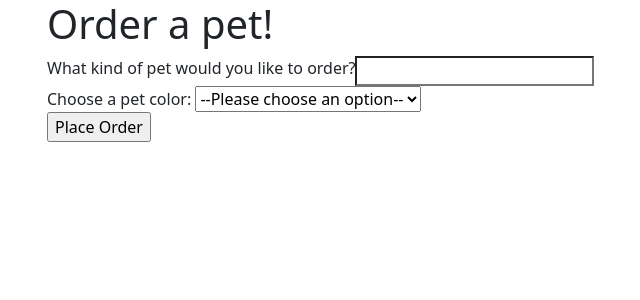
After one commit to rynhndrcksn/pets2, a PHP site: template views/pet-order.html in a window 1280 px wide. The commit adds this page. Shown: the top 300 px of the page, without its empty margins (35-675 px from the left). Run offline with PHP 8.4, Linux system fonts and the light colour scheme; the template is opened without the code that fills it, so the values that code supplies are empty.

Commit message:
added pet-order

```diff
--- a/index.php
+++ b/index.php
@@ -25,4 +25,9 @@ $f3->route('GET /', function () {
     echo $view->render("views/pet-home.html");
 });
 
+$f3->route('GET /order', function () {
+	$view = new Template();
+	echo $view->render("views/pet-order.html");
+});
+
 $f3->run();
--- /dev/null
+++ b/views/pet-order.html
@@ -0,0 +1,42 @@
+<!doctype html>
+<html lang="en">
+<head>
+	<!-- Required meta tags -->
+	<meta charset="utf-8">
+	<meta name="viewport" content="width=device-width, initial-scale=1">
+
+	<!-- Bootstrap CSS -->
+	<link href="https://cdn.jsdelivr.net/npm/bootstrap@5.0.0-beta1/dist/css/bootstrap.min.css" rel="stylesheet"
+				integrity="sha384-giJF6kkoqNQ00vy+HMDP7azOuL0xtbfIcaT9wjKHr8RbDVddVHyTfAAsrekwKmP1" crossorigin="anonymous">
+
+	<title>Pets R Us</title>
+</head>
+<body>
+<div class="container">
+	<h1>Order a pet!</h1>
+
+	<form action="order2" method="POST">
+		<div class="input-group">
+			<label for="pet">What kind of pet would you like to order?</label>
+			<input type="text" id="pet" name="pet">
+		</div>
+
+		<label for="pet-color">Choose a pet color:</label>
+		<select name="pet-color" id="pet-color">
+			<option value="">--Please choose an option--</option>
+			<option value="red">Red</option>
+			<option value="green">Green</option>
+			<option value="blue">Blue</option>
+		</select>
+		<br>
+		<input type="submit" id="submit-order" value="Place Order">
+	</form>
+</div>
+
+<!-- Option 1: Bootstrap Bundle with Popper -->
+<script src="https://cdn.jsdelivr.net/npm/bootstrap@5.0.0-beta1/dist/js/bootstrap.bundle.min.js"
+				integrity="sha384-ygbV9kiqUc6oa4msXn9868pTtWMgiQaeYH7/t7LECLbyPA2x65Kgf80OJFdroafW"
+				crossorigin="anonymous"></script>
+
+</body>
+</html>
```
